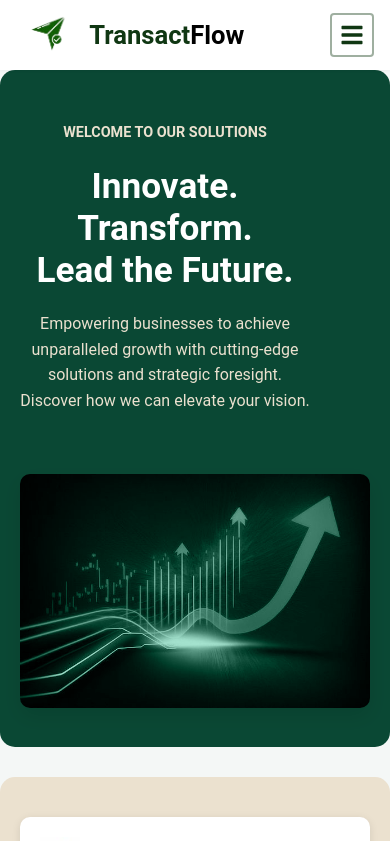
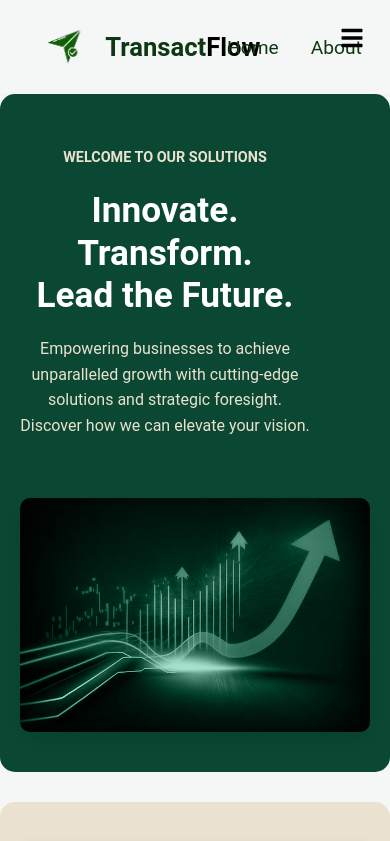
Before and after one commit to annemuriuki/Wapi_website, a React (Vite) app: page / in a window 390 px wide. Shown: the top 841 px of the page. Built offline with nearby package versions, Linux system fonts and the light colour scheme.

Commit message:
updated for android

```diff
--- a/src/components/Navbar.css
+++ b/src/components/Navbar.css
@@ -148,72 +148,6 @@
     color: #628B35;
 }
 
-@media (max-width: 768px) {
-  .custom-navbar {
-    background-color: #FFFFFF;
-    padding: 0.8rem 1rem;
-    position: relative;
-    z-index: 1000;
-  }
-
-  .navbar-links-container {
-    display: none;
-  }
-
-  .navbar-links-container.active {
-    display: flex;
-    position: absolute;
-    top: 100%;
-    left: 0;
-    right: 0;
-    background-color: #E2DBD0;
-    flex-direction: column;
-    padding: 1rem;
-    box-shadow: 0 4px 8px rgba(0, 0, 0, 0.1);
-    z-index: 1001;
-  }
-
-  .navbar-links {
-    flex-direction: column;
-    width: 100%;
-    gap: 1rem;
-  }
-
-  .navbar-link {
-    padding: 0.8rem 0;
-    width: 100%;
-    text-align: center;
-    border-bottom: 1px solid rgba(0, 0, 0, 0.1);
-  }
-
-  .navbar-right {
-    display: none;
-  }
-
-  .navbar-right.active {
-    display: flex;
-    flex-direction: column;
-    width: 100%;
-    gap: 0.8rem;
-    margin-top: 1rem;
-  }
-
-  .navbar-sign-up, .navbar-sign-in {
-    width: 100%;
-    margin: 0.5rem 0;
-    text-align: center;
-    padding: 0.8rem;
-  }
-
-  .mobile-menu-button {
-    display: block;
-    background: none;
-    border: none;
-    cursor: pointer;
-    z-index: 1002;
-  }
-}
-
 @media (min-width: 769px) {
   .mobile-menu-button {
     display: none;
@@ -222,19 +156,17 @@
 
 @media (max-width: 768px) {
   .mobile-menu-button {
-    background-color: rgba(255, 255, 255, 0.8);
-    border: 2px solid rgba(16, 55, 19, 0.4);
     display: flex;
     align-items: center;
     justify-content: center;
-    border-radius: 4px;
-    padding: 8px;
-    min-width: 44px;
-    min-height: 44px;
-    color: #103713;
+    background: none;
+    border: none;
+    cursor: pointer;
+    padding: 0.5rem;
+    position: absolute;
+    right: 1rem;
+    top: 1rem;
     z-index: 1002;
-    position: relative;
-    transition: background-color 0.3s ease;
   }
 
   .mobile-menu-button:hover,
@@ -242,7 +174,6 @@
     background-color: rgba(16, 55, 19, 0.1);
   }
 
-  /* Add a subtle animation for better user feedback */
   .mobile-menu-button svg {
     transition: transform 0.3s ease;
   }
@@ -251,7 +182,6 @@
     transform: scale(0.9);
   }
 
-  /* Ensure the dropdown appears above other content */
   .navbar-links-container.active {
     position: absolute;
     top: 100%;
```
